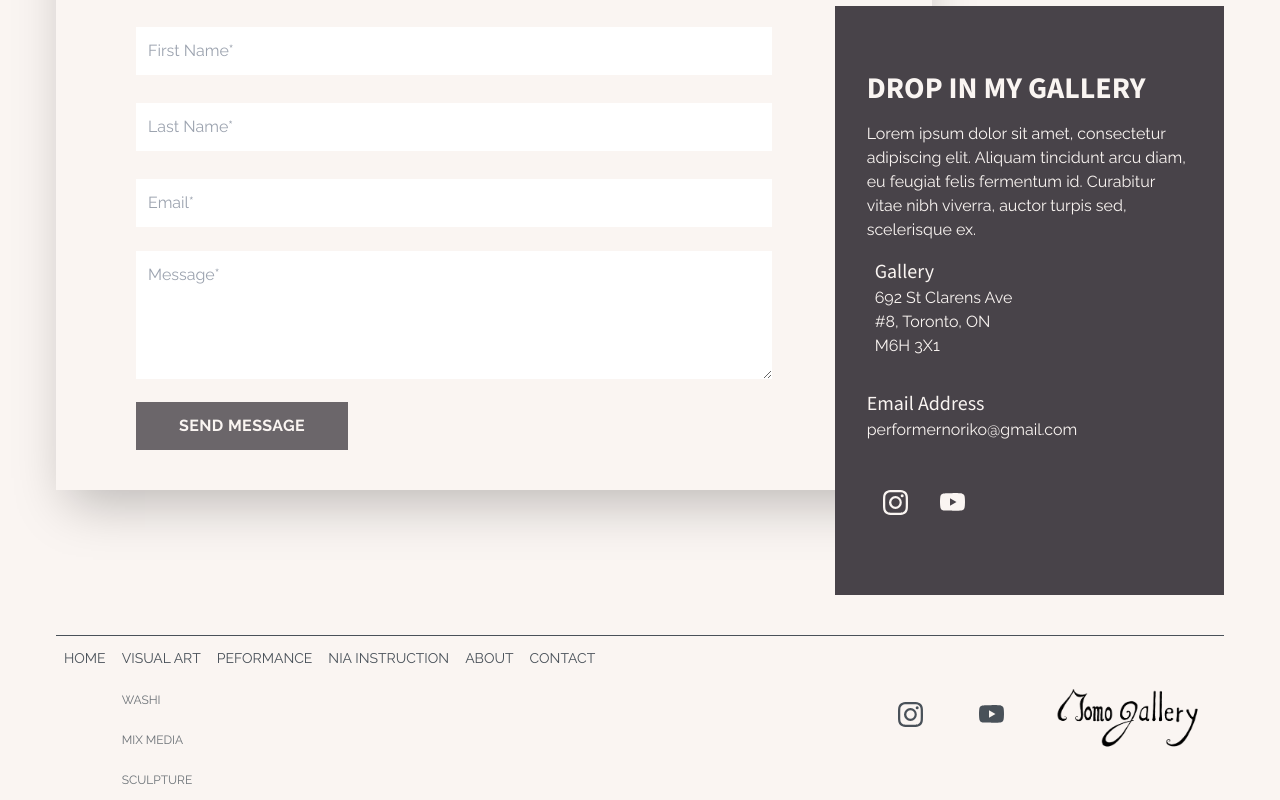
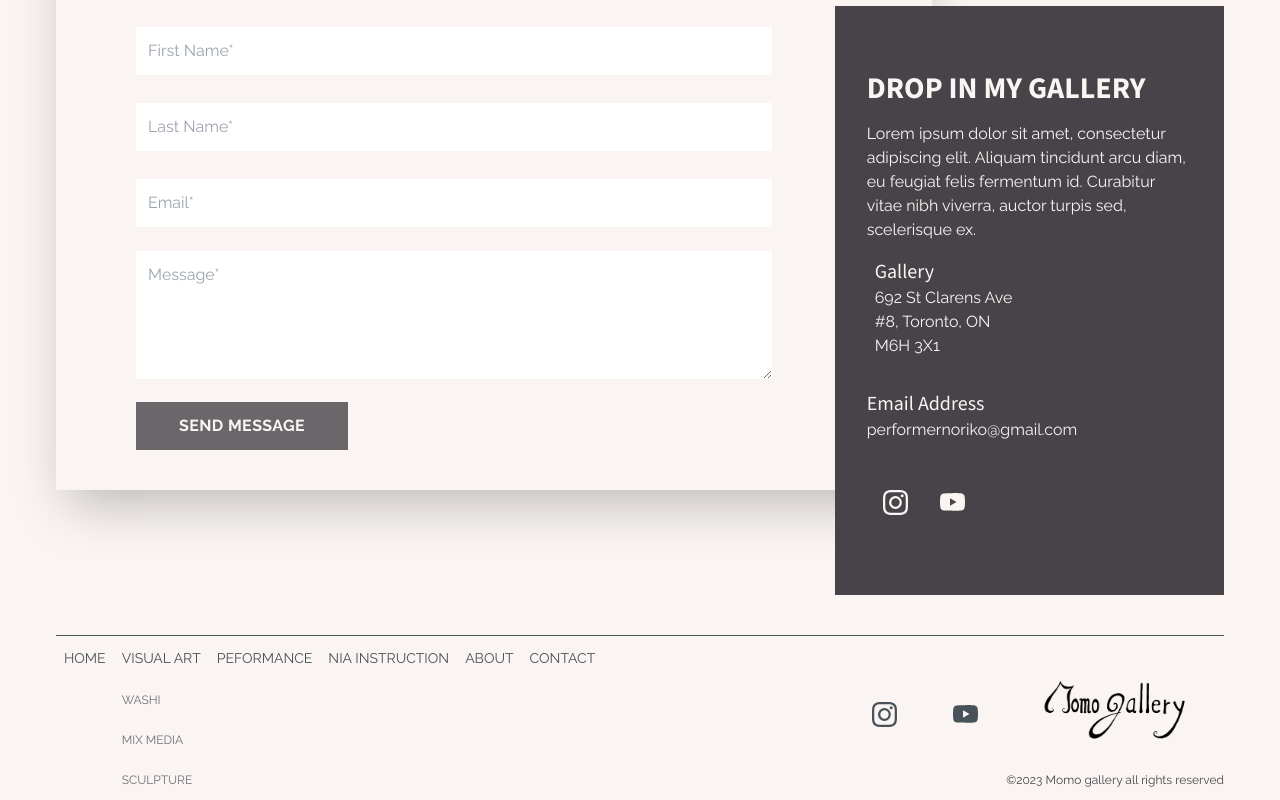
Before and after one commit to CarlSmoky/nextApp, a Next.js app: page / in a window 1280 px wide. Shown: the part 2360-3160 px from the top of the page. Built offline with nearby package versions, Linux system fonts and the light colour scheme; a web font is replaced by a local one.

Commit message:
Add copyright

```diff
--- a/app/components/Footer/Footer.tsx
+++ b/app/components/Footer/Footer.tsx
@@ -6,6 +6,8 @@ import FooterNav from "./FooterNav";
 import Logo from "../../../public/images/Logo.png";
 
 const Footer = () => {
+  const currentDate = new Date();
+  const currentYear = currentDate.getFullYear();
   return (
     <footer className="margin-global bottom-0 border-t border-grey-200">
       <div className="flex flex-col md:flex-row justify-between">
@@ -25,13 +27,18 @@ const Footer = () => {
               </Link>
             </li>
           </ul>
-          <Link href="/" className="p-6 m-auto">
+          <div className="flex flex-col my-3">
+            <Link href="/" className="p-3 m-auto">
               <Image
                 src={Logo}
                 alt="logo"
                 className="sm:cursor-pointer w-36 "
               />
             </Link>
+            <h3 className="text-center font-paragraph text-xs text-grey-100 whitespace-nowrap">
+              ©{currentYear} Momo gallery all rights reserved
+            </h3>
+          </div>
         </div>
       </div>
     </footer>
```
Lines whose indentation alone changed are shown as unchanged.
